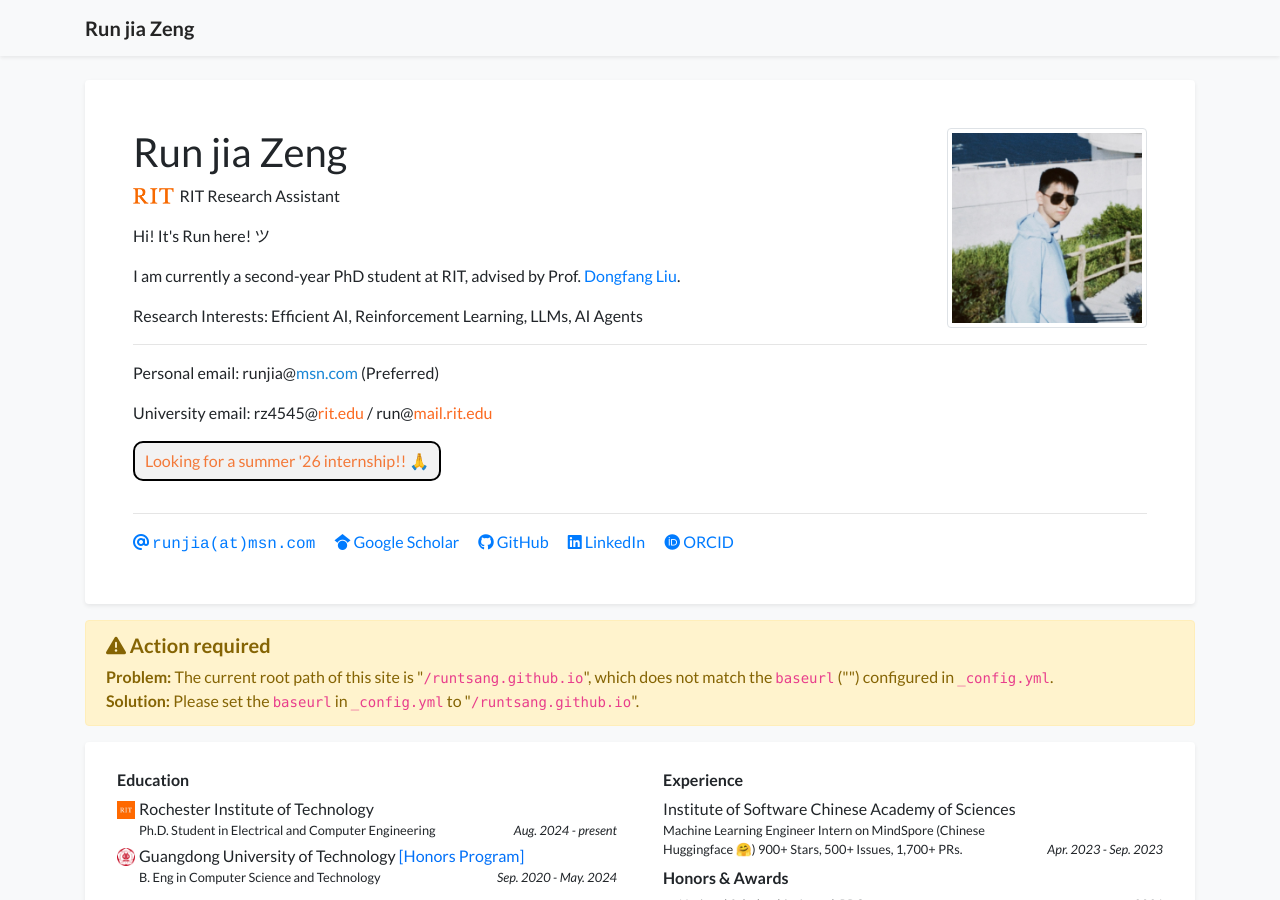
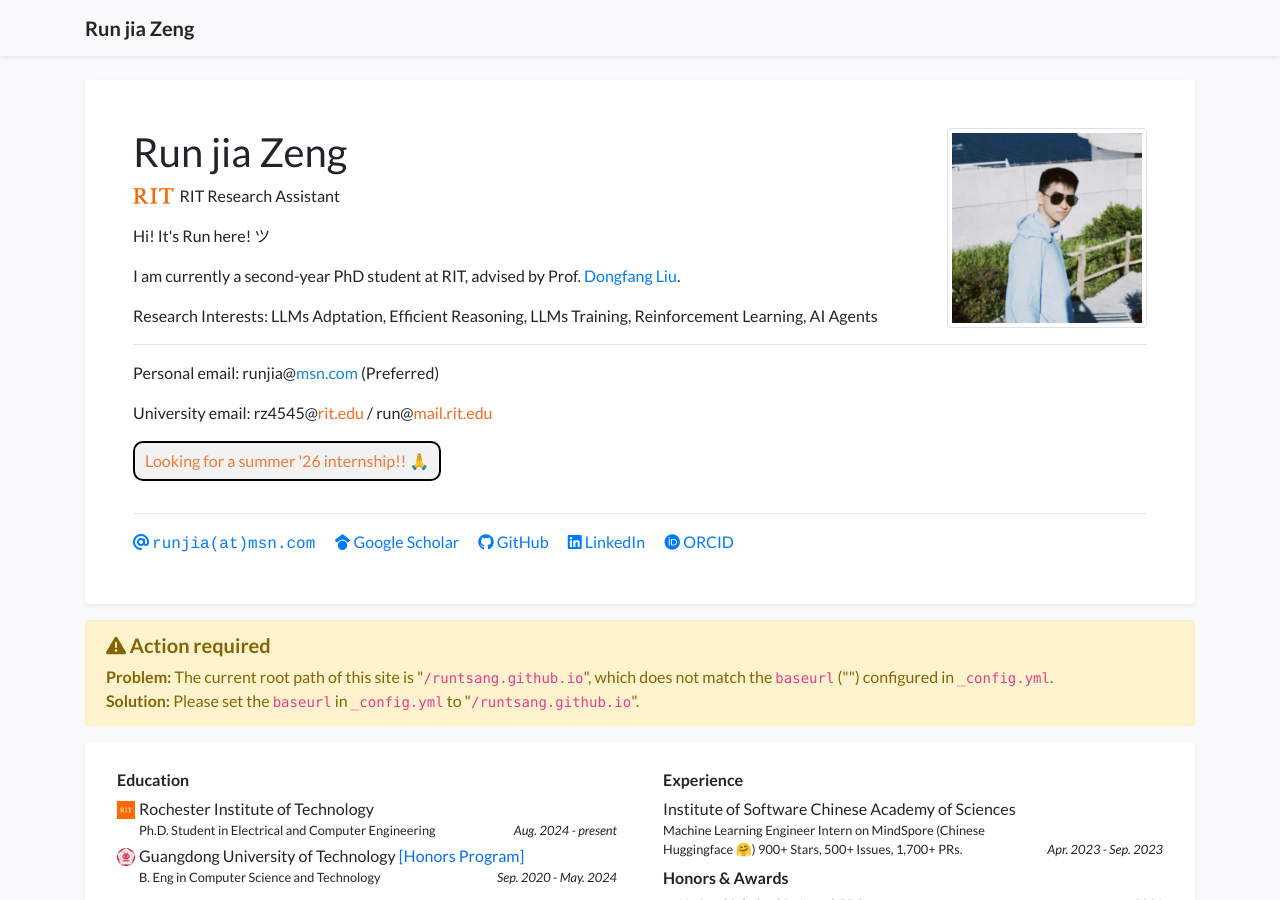
Before and after one commit to runtsang/runtsang.github.io, a Jekyll site: the page built from index.html, in a window 1280 px wide and 900 px high. Built offline with Jekyll 4.4.1, drawn with Linux system fonts in a browser that asks for light colours; nearby versions of some CDN libraries; a style sheet for code colours, icons or effects is not loaded.

Commit message:
docs: update research interests

```diff
--- a/_data/profile.yml
+++ b/_data/profile.yml
@@ -28,7 +28,7 @@
     I am currently a second-year PhD student at RIT, advised by Prof. <a href="https://dongfang-liu.github.io/" target="_blank">Dongfang Liu</a>.
   </p>
   <p>
-    Research Interests: Efficient AI, Reinforcement Learning, LLMs, AI Agents
+    Research Interests: LLMs Adptation, Efficient Reasoning, LLMs Training, Reinforcement Learning, AI Agents
   </p>
   <hr>
   <p>
```
